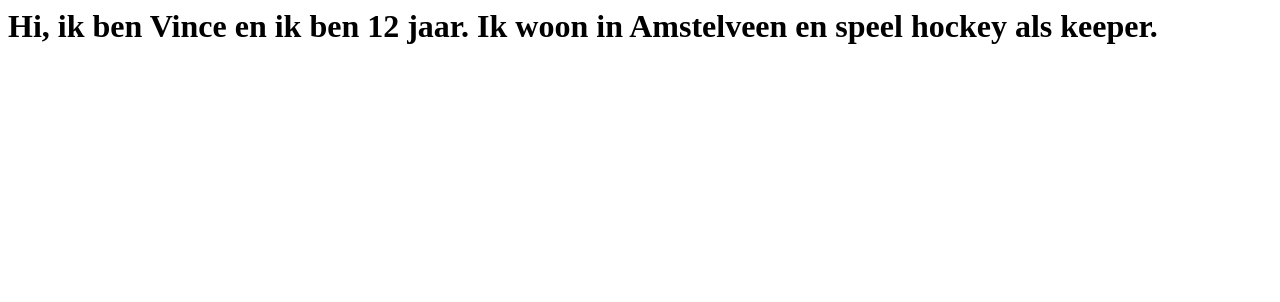
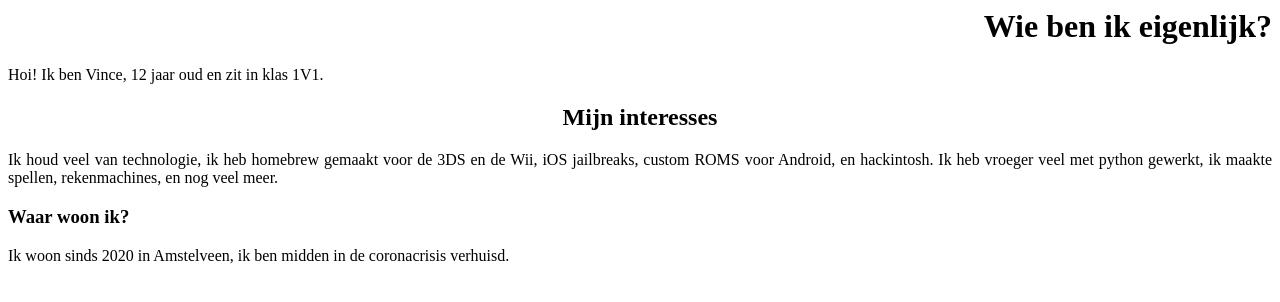
Before and after one commit to aceluvzcats/html-css-1, a plain HTML site: page index.html in a window 1280 px wide. Drawn offline with Linux system fonts and the light colour scheme.

Commit message:
more text

```diff
--- a/index.html
+++ b/index.html
@@ -2,4 +2,12 @@
   <title>Mijn pagina</title>
   <link rel="stylesheet" href="style/opmaak.css" type="text/css">
 </head>
-<h1>Hi, ik ben Vince en ik ben 12 jaar. Ik woon in Amstelveen en speel hockey als keeper.</h1>
+<h1>Wie ben ik eigenlijk?</h1>
+<p>Hoi! Ik ben Vince, 12 jaar oud en zit in klas 1V1.</p>
+
+<h2>Mijn interesses</h2>
+<p>Ik houd veel van technologie, ik heb homebrew gemaakt voor de 3DS en de Wii, iOS jailbreaks, custom ROMS voor Android, en hackintosh.
+Ik heb vroeger veel met python gewerkt, ik maakte spellen, rekenmachines, en nog veel meer.</p>
+
+<h3>Waar woon ik?</h3>
+<p>Ik woon sinds 2020 in Amstelveen, ik ben midden in de coronacrisis verhuisd.</p>
--- a/style/opmaak.css
+++ b/style/opmaak.css
@@ -3,4 +3,13 @@ body {
 }
 h1 {
   color: black;
+  text-align: right;
 }
+
+h2 {
+  text-align: center;
+}
+
+p {
+  text-align: justify;
+}
```
